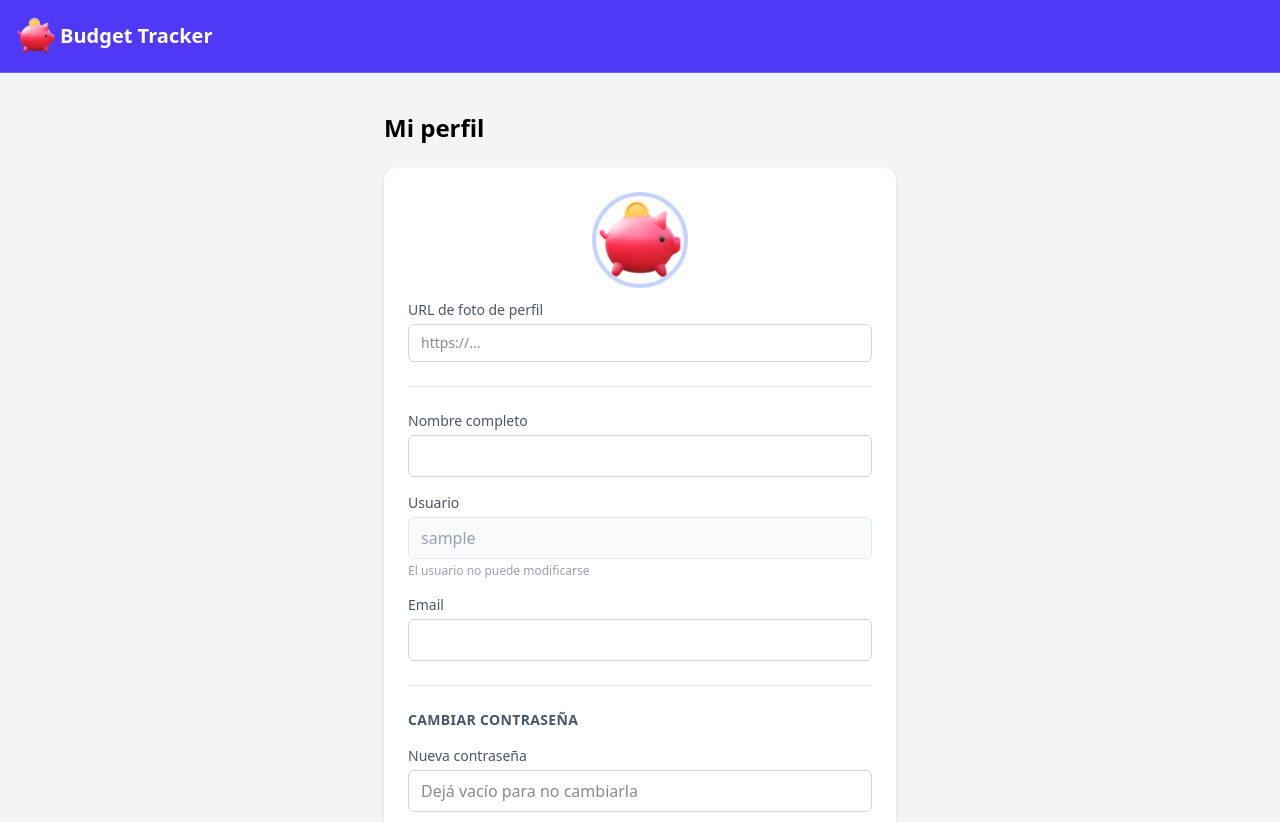
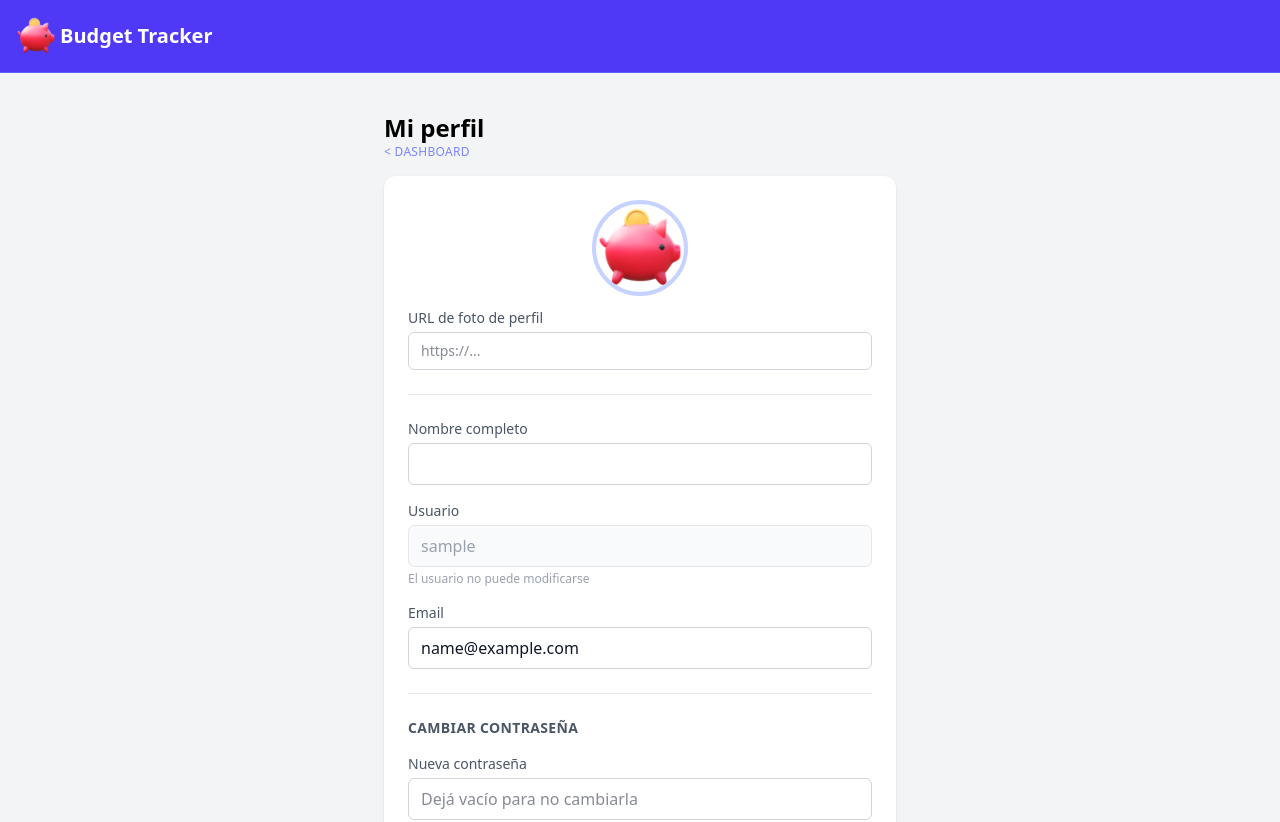
Before and after one commit to m0nt4ld0/budget-tracker-ui, a Vue app: page /perfil in a window 1280 px wide. Shown: the top 822 px of the page. Built offline with nearby package versions, Linux system fonts and the light colour scheme; no server answers; sample sign-in values are in the browser's storage.

Commit message:
Fix: email en perfil

```diff
--- a/src/stores/useUserStore.ts
+++ b/src/stores/useUserStore.ts
@@ -5,6 +5,7 @@ export const useUserStore = defineStore("user", {
   state: () => ({
     id:0,
     username: "",
+    email: "",
     token: "",
     nombre: "",
     imagenUrl: "",
@@ -15,6 +16,7 @@ export const useUserStore = defineStore("user", {
     login(auth: AuthResponseDto) {
       this.id = auth.id;
       this.username = auth.username;
+      this.email = auth.email;
       this.token = auth.token;
       this.nombre = auth.nombre;
       this.imagenUrl = auth.imagenUrl;
@@ -25,6 +27,7 @@ export const useUserStore = defineStore("user", {
 
     logout() {
       this.username = "";
+      this.email = "";
       this.token = "";
       this.nombre = "";
       this.imagenUrl = "";
@@ -41,6 +44,7 @@ loadFromStorage() {
 
   this.id = auth.id;
   this.username = auth.username;
+  this.email = auth.email;
   this.token = auth.token;
   this.nombre = auth.nombre;
   this.imagenUrl = auth.imagenUrl;
--- a/src/types/types.ts
+++ b/src/types/types.ts
@@ -38,6 +38,7 @@ export interface GastoDto {
 export interface AuthResponseDto {
   id: number;
   username: string;
+  email: string;
   token: string;
   nombre: string;
   imagenUrl: string;
--- a/src/views/ProfileView.vue
+++ b/src/views/ProfileView.vue
@@ -2,7 +2,10 @@
   <Layout>
     <div class="max-w-lg mx-auto">
 
-      <h1 class="text-xl md:text-2xl font-bold mb-6">Mi perfil</h1>
+      <div class="flex flex-col mb-4">
+        <h1 class="text-xl md:text-2xl font-bold">Mi perfil</h1>
+        <a href="/dashboard" class="text-indigo-400 text-xs uppercase tracking-wide hover:text-indigo-500">< Dashboard</a>
+      </div>
 
       <div class="bg-white rounded-xl shadow p-6 flex flex-col gap-6">
 
@@ -161,6 +164,7 @@ export default defineComponent({
         userStore.login({
           id: res.id,
           username: res.usuario,
+          email: res.email,
           token: userStore.token,
           nombre: res.nombre,
           imagenUrl: res.imagenUrl ?? "",
```
